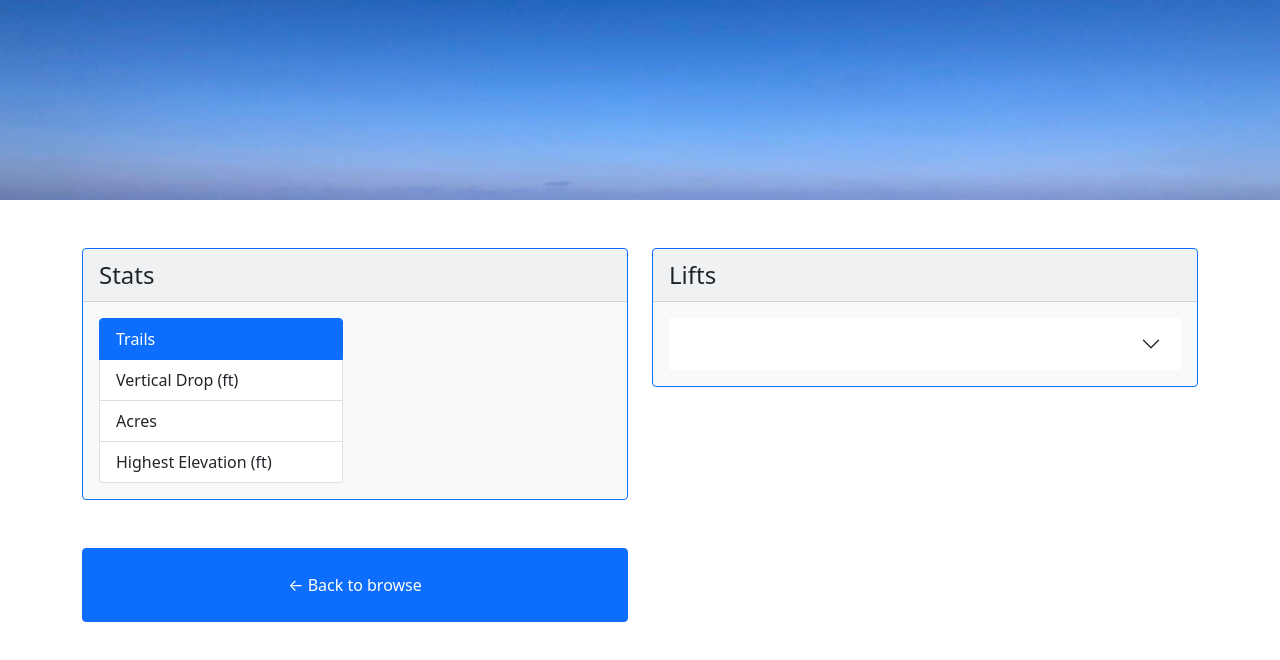
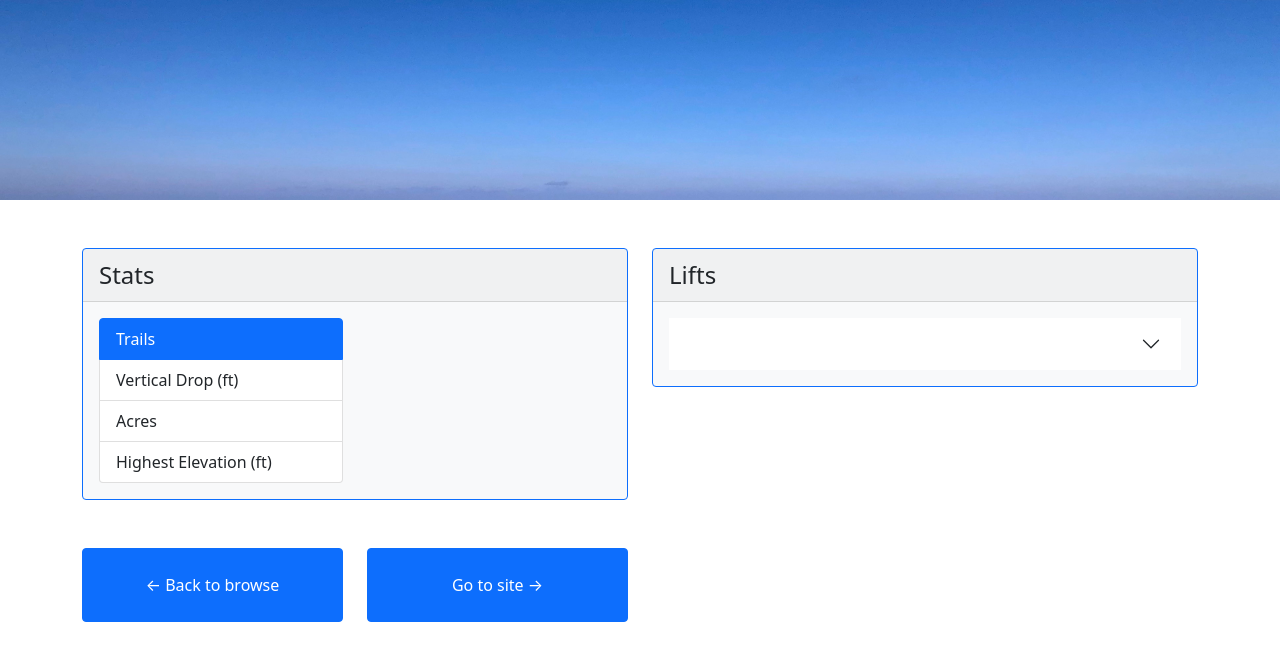
Before and after one commit to McKB/alpine-api, a React (Create React App) app in the folder client/: page /browse/1 in a window 1280 px wide. Shown: the top 660 px of the page. Built offline with nearby package versions, Linux system fonts and the light colour scheme; no server answers.

Commit message:
adds external link button to resort page

```diff
--- /dev/null
+++ b/client/src/components/GoToButton.jsx
@@ -0,0 +1,13 @@
+import { Button } from 'react-bootstrap'
+
+const GoToButton = (props) => {
+    const { nextLocation, color } = props
+
+    return (
+        <Button variant={color} className='p-4 w-100'>
+            Go to {nextLocation} →
+        </Button>
+    )
+}
+
+export default GoToButton
--- a/client/src/components/StatsCard.jsx
+++ b/client/src/components/StatsCard.jsx
@@ -12,11 +12,11 @@ const StatsCard = (props) => {
           <Tab.Container defaultActiveKey="#trails">
             <Row>
               <Col className="md-auto">
-                <ListGroup>
-                  <ListGroup.Item href="#trails">Trails</ListGroup.Item>
-                  <ListGroup.Item href="#vertical">Vertical Drop (ft)</ListGroup.Item>
-                  <ListGroup.Item href="#acres">Acres</ListGroup.Item>
-                  <ListGroup.Item href="#elevation">Highest Elevation (ft)</ListGroup.Item>
+                <ListGroup style={{cursor: 'pointer'}}>
+                  <ListGroup.Item eventKey="#trails">Trails</ListGroup.Item>
+                  <ListGroup.Item eventKey="#vertical">Vertical Drop (ft)</ListGroup.Item>
+                  <ListGroup.Item eventKey="#acres">Acres</ListGroup.Item>
+                  <ListGroup.Item eventKey="#elevation">Highest Elevation (ft)</ListGroup.Item>
                 </ListGroup>
               </Col>
               <Col>
--- a/client/src/pages/ResortPage/ResortPage.jsx
+++ b/client/src/pages/ResortPage/ResortPage.jsx
@@ -5,6 +5,7 @@ import axios from 'axios'
 import StatsCard from '../../components/StatsCard'
 import ChairliftsCard from '../../components/ChairliftsCard'
 import BackButton from '../../components/BackButton'
+import GoToButton from '../../components/GoToButton'
 import background from './bg3.jpeg'
 
 const ResortPage = () => {
@@ -45,11 +46,16 @@ const ResortPage = () => {
       <Row xs={1} md={2} className="g-4">
         <Col>
           <StatsCard stats={stats}/>
-          <Row className='pt-5'>
-            <Col className='d-flex justify-content-center'>
-              <Link to={'/browse'} className='w-100'>
-                <BackButton className='w-100' previousLocation='browse' color='primary'/>
+          <Row className='pt-5 text-center'>
+            <Col>
+              <Link to={'/browse'}>
+                <BackButton previousLocation='browse' color='primary'/>
               </Link>
+            </Col>
+            <Col>
+              <a href={`https://${resortData.website}`} target="_blank" rel="noopener noreferrer">
+                <GoToButton nextLocation='site' color='primary' />
+              </a>
             </Col>
           </Row>
         </Col>
```
